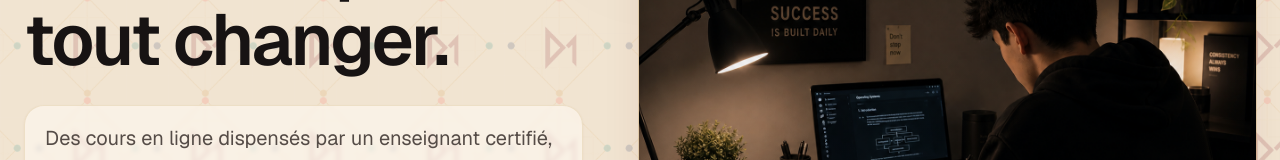
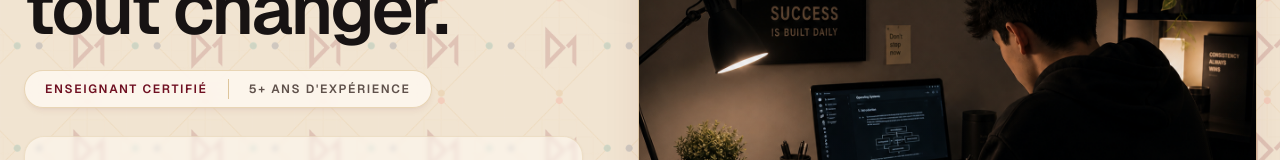
Before and after one commit to espadakiller/Dojomath, a Next.js app: page / in a window 1280 px wide. Shown: the part 345-505 px from the top of the page. Built offline with nearby package versions, Linux system fonts and the light colour scheme; no server answers.

Commit message:
Add hero trust badge

```diff
--- a/components/Hero.tsx
+++ b/components/Hero.tsx
@@ -132,6 +132,21 @@ export default function Hero() {
             Un déclic peut tout changer.
           </motion.h1>
 
+          <motion.div
+            className="mt-6 inline-flex max-w-full items-center overflow-hidden rounded-full border border-[#b88a3b]/30 bg-[#fffaf3]/76 text-[#6f1022] shadow-md shadow-[#6f1022]/6 backdrop-blur-sm"
+            initial={{ opacity: 0, y: 18 }}
+            animate={{ opacity: 1, y: 0 }}
+            transition={{ delay: 0.18, duration: 0.5, ease: "easeOut" }}
+          >
+            <span className="px-4 py-3 text-xs font-semibold uppercase leading-none tracking-[0.14em] sm:px-5">
+              Enseignant certifié
+            </span>
+            <span className="h-5 w-px bg-[#b88a3b]/45" />
+            <span className="px-4 py-3 text-xs font-semibold uppercase leading-none tracking-[0.14em] text-[#5f514b] sm:px-5">
+              5+ ans d&apos;expérience
+            </span>
+          </motion.div>
+
           <motion.p
             className="mt-7 max-w-xl rounded-[1.25rem] border border-[#b88a3b]/18 bg-[#fffaf3]/58 px-5 py-4 text-xl leading-8 text-[#554c47] shadow-sm shadow-[#6f1022]/5 backdrop-blur-[2px]"
             initial={{ opacity: 0, y: 24 }}
```
